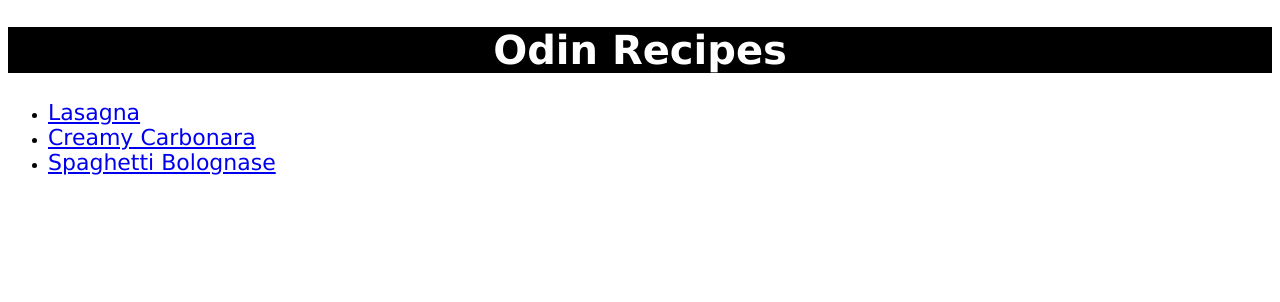
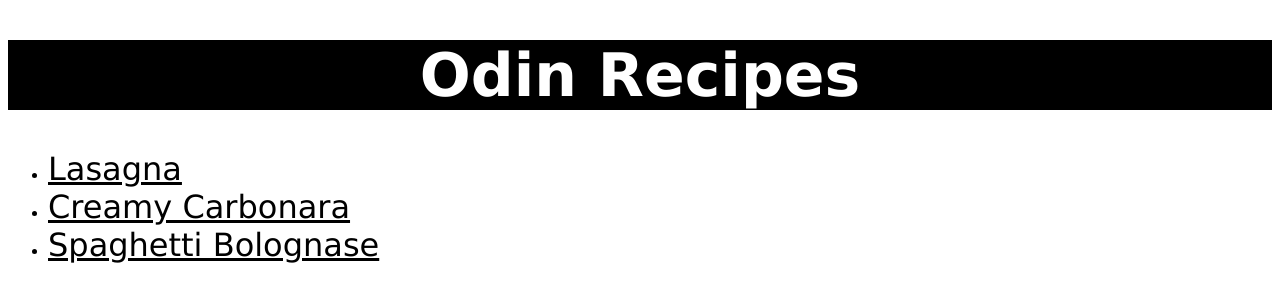
Before and after one commit to TheBrightman468/odin-recipes, a plain HTML site: page index.html in a window 1280 px wide. Drawn offline with Linux system fonts and the light colour scheme.

Commit message:
Add property and attribute to 1st declaration block. Edit font size in both dec. blocks

```diff
--- a/styles.css
+++ b/styles.css
@@ -1,12 +1,13 @@
 .all {
     font-family: Verdana, Arial, sans-serif;
-    font-size: 22px;
+    font-size: 32px;
     font-weight: 500;
+    color: #000000;
     }
 
  #heading {
     text-align: center;
-    font-size: 40px;
+    font-size: 60px;
     font-weight: 800;
     color: #ffffff;
     background-color: #000000;
```
